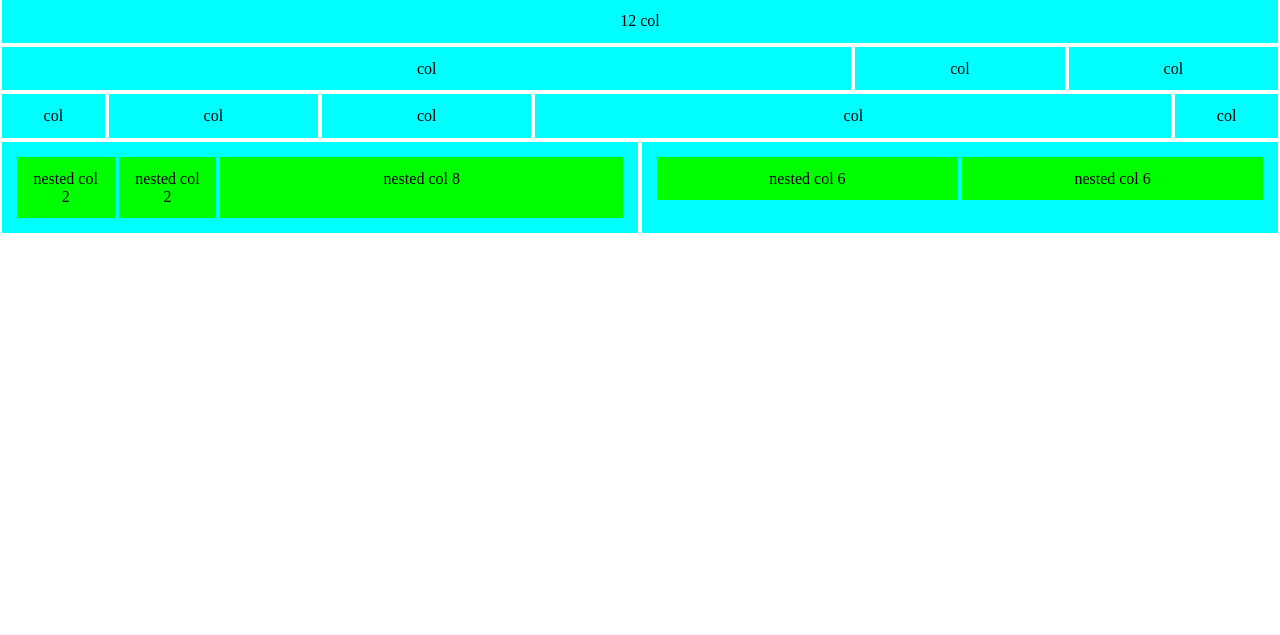
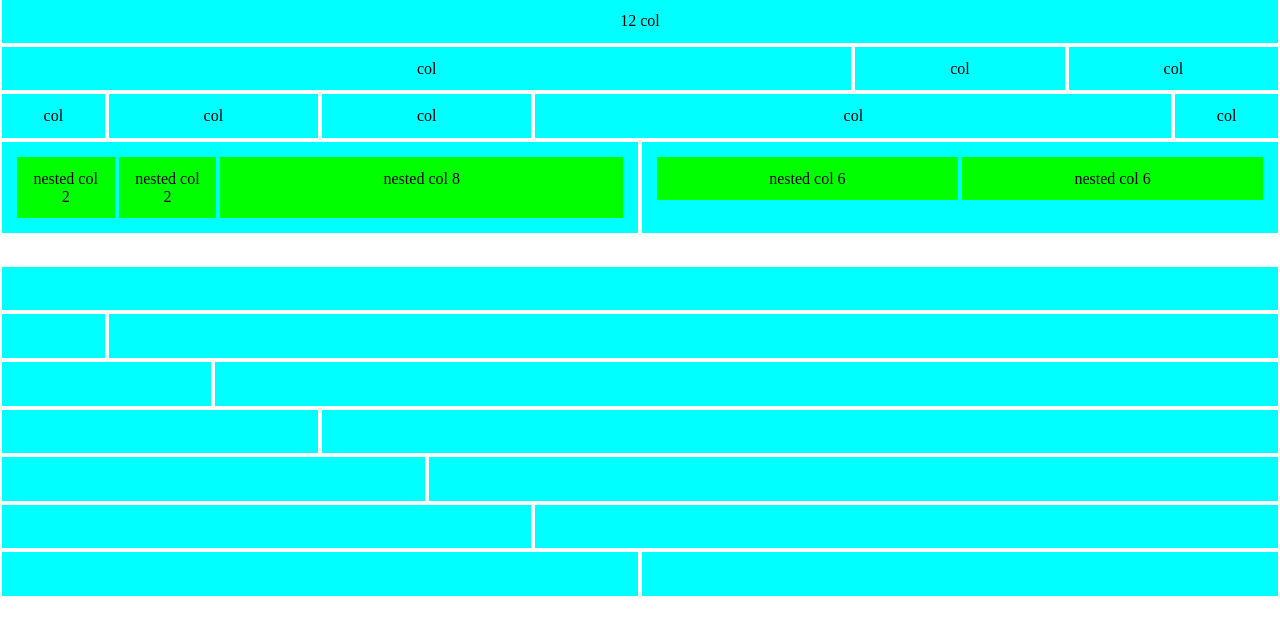
Before and after one commit to FraBif/html-css-12bool, a plain HTML site: page index.html in a window 1280 px wide. Shown: the part 135-770 px from the top of the page. Drawn offline with Linux system fonts and the light colour scheme.

Commit message:
second section done

```diff
--- a/css/style.css
+++ b/css/style.css
@@ -11,3 +11,11 @@ div.row2>*{
     padding: 0.8rem;
     border: 2px solid aqua;
 }
+
+#separa{
+    background-color: white;
+}
+
+span{
+    color: aqua;
+}
--- a/index.html
+++ b/index.html
@@ -118,7 +118,62 @@
                     nested col 6
                     </div>
                 </div>
-
+            </div>
+        </div>
+        <div class="row">
+            <div class="col-12" id="separa"></div>
+        </div>
+        <div class="row">
+            <div class="col-12">
+                <span>col 12</span>
+            </div>
+        </div>
+        <div class="row">
+            <div class="col-1">
+                <span>col1</span>
+            </div>
+            <div class="col-11">
+                <span>col11</span>
+            </div>
+        </div>
+        <div class="row">
+            <div class="col-2">
+                <span>col2</span>
+            </div>
+            <div class="col-10">
+                <span>col10</span>
+            </div>
+        </div>
+        <div class="row">
+            <div class="col-3">
+                <span>col3</span>
+            </div>
+            <div class="col-9">
+                <span>col9</span>
+            </div>
+        </div>
+        <div class="row">
+            <div class="col-4">
+                <span>col4</span>
+            </div>
+            <div class="col-8">
+                <span>col8</span>
+            </div>
+        </div>
+        <div class="row">
+            <div class="col-5">
+                <span>col5</span>
+            </div>
+            <div class="col-7">
+                <span>col7</span>
+            </div>
+        </div>
+        <div class="row">
+            <div class="col-6">
+                <span>col6</span>
+            </div>
+            <div class="col-6">
+                <span>col6</span>
             </div>
         </div>
     </div>
```
